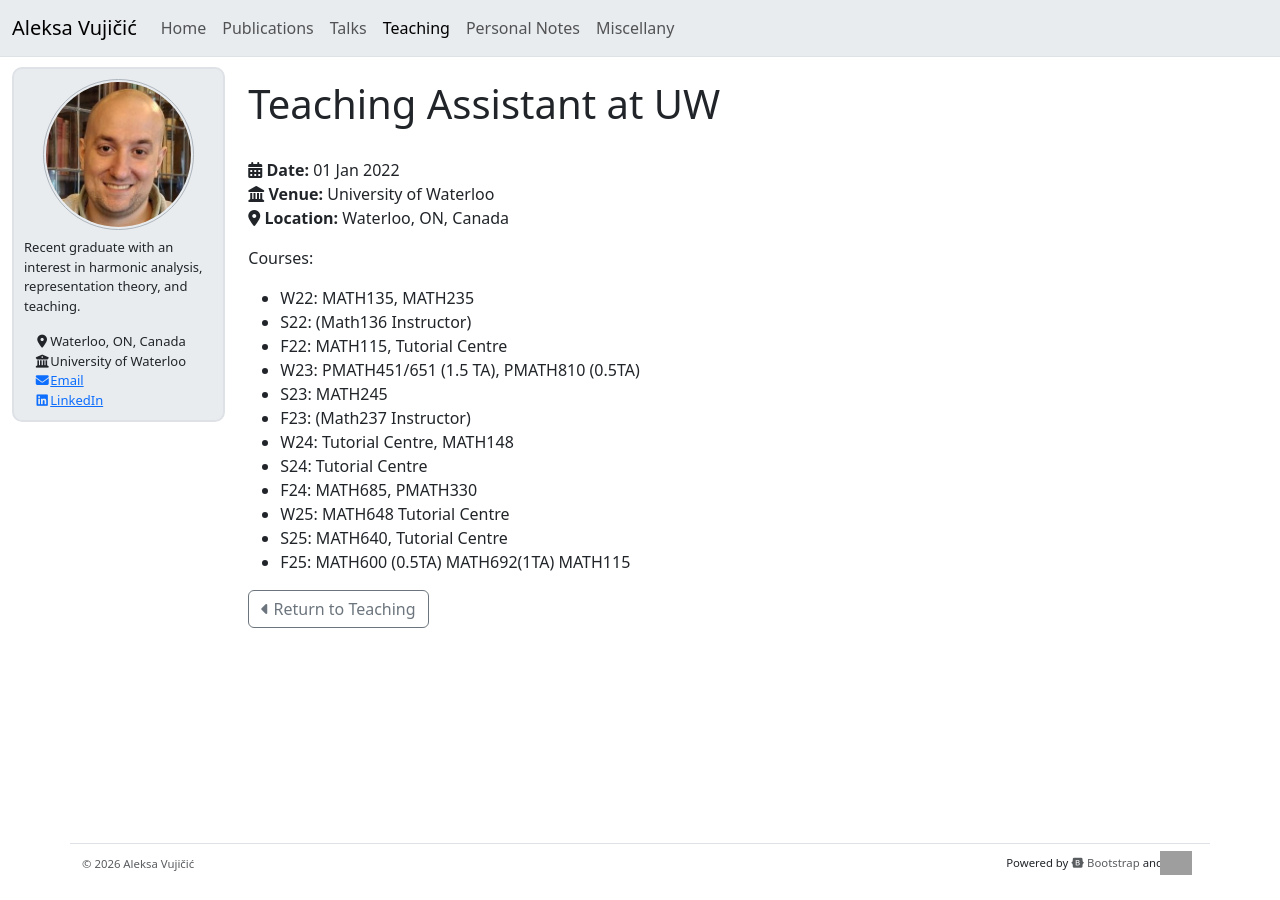
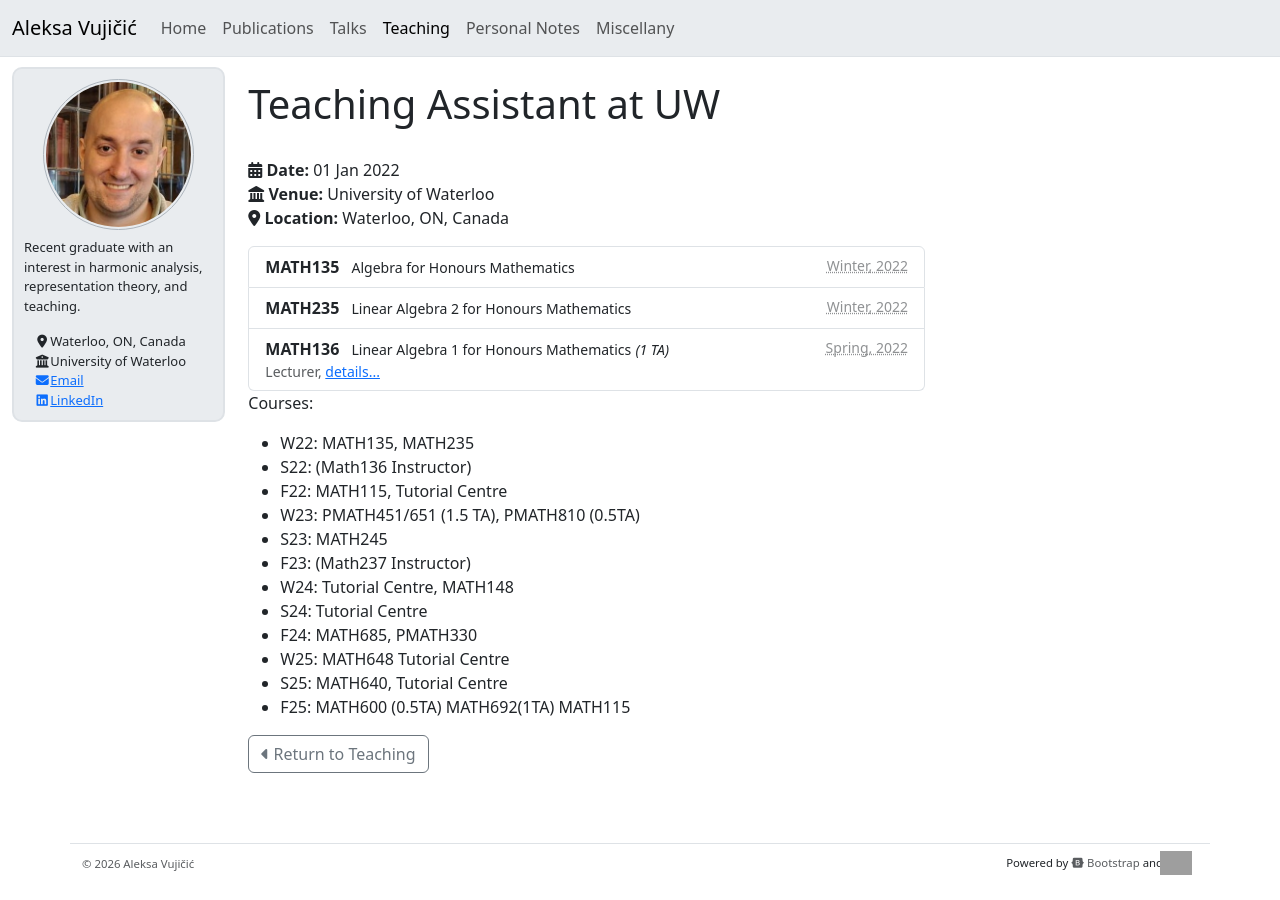
Before and after one commit to aleksavujicic/website, a Jekyll site: the page built from collections/_teaching/ta-waterloo.md, in a window 1280 px wide. Built offline with Jekyll 4.4.1, drawn with Linux system fonts in a browser that asks for light colours; nearby versions of some CDN libraries; a script that is not in the unit is left out; grey boxes are pictures that could not be loaded.

Commit message:
template for courses

```diff
--- a/_data/courses.yml
+++ b/_data/courses.yml
@@ -41,7 +41,6 @@ uw:
       code: MATH135
       title: Linear Algebra 2 for Honours Mathematics
     tut:
-      code: Tutorial Centre
       title: Tutorial Centre
 
   teaching:
--- /dev/null
+++ b/_includes/test-course.html
@@ -0,0 +1,31 @@
+<div class="list-group courses">
+  <label class="list-group-item course">
+    <div>
+      <span class="course-code">MATH135</span>
+      <span class="course-title">Algebra for Honours Mathematics</span>
+    </div>
+    <div class="course-semester">
+      <abbr title="01-01-2022 to 30-04-2022">Winter, 2022</abbr>
+    </div>
+  </label>
+  <label class="list-group-item course">
+    <div>
+      <span class="course-code">MATH235</span>
+      <span class="course-title">Linear Algebra 2 for Honours Mathematics</span>
+    </div>
+    <div class="course-semester">
+      <abbr title="01-01-2022 to 30-04-2022">Winter, 2022</abbr>
+    </div>
+  </label>
+  <label class="list-group-item course">
+    <div>
+      <span class="course-code">MATH136</span>
+      <span class="course-title">Linear Algebra 1 for Honours Mathematics</span>
+      <span class="course-load">(1 TA)</span>
+      <small class="course-bonus d-block text-body-secondary">Lecturer, <a href="/teaching/2022-linear-algebra" class="">details...</a></small>
+    </div>
+    <div class="course-semester">
+      <abbr title="01-05-2022 to 31-08-2022">Spring, 2022</abbr>
+    </div>
+  </label>
+</div>
--- a/_sass/content.scss
+++ b/_sass/content.scss
@@ -31,6 +31,34 @@
   aspect-ratio: 1/sqrt(2);
 }
 
+.course {
+  display: flex;
+  justify-content: space-between;
+  gap: 0.5rem;
+}
+.course-code {
+  font-weight: bold;
+  margin-right: 0.5rem;
+}
+.course-title {
+  font-size: 0.875rem;
+}
+.course-load {
+  font-size: 0.875rem;
+  font-style: italic;
+}
+.course-semester {
+  opacity: 50%;
+  white-space: nowrap;
+  font-size: 0.875rem;
+}
+.course-bonus {
+  --bs-text-opacity: 1;
+  color: var(--bs-secondary-color);
+  display: block;
+  font-size: 0.875rem;
+}
+
 
 // ---- Footer ----
 
--- a/collections/_teaching/ta-waterloo.md
+++ b/collections/_teaching/ta-waterloo.md
@@ -6,6 +6,8 @@ venue: "University of Waterloo"
 date: 2022-01-01
 location: "Waterloo, ON, Canada"
 ---
+
+{% include test-course.html %}
 
 Courses:
   - W22: MATH135, MATH235
```
